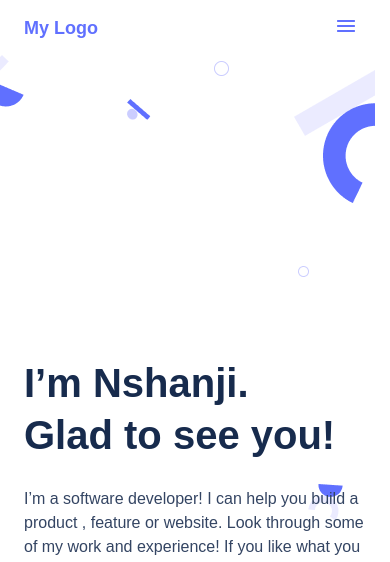
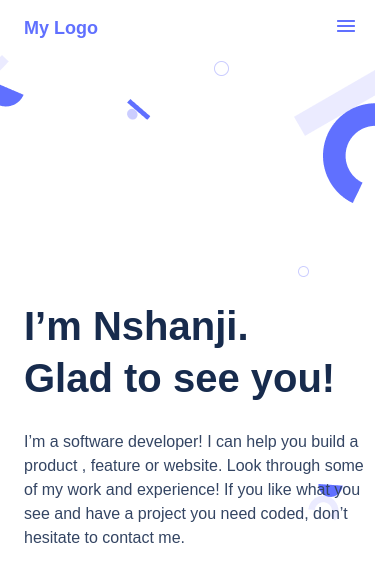
Before and after one commit to dazehinn/personal-portfolio, a website: page index.html in a window 390 px wide. Shown: the top 562 px of the page. Drawn offline with Linux system fonts and the light colour scheme.

```diff
--- a/style.css
+++ b/style.css
@@ -39,15 +39,6 @@
   justify-content: center;
   gap: 12px;
 }
-.primary-text {
-  font-family: 'Poppins', sans-serif;
-  font-style: normal;
-  font-weight: 700;
-  font-size: 40px;
-  line-height: 52px;
-  color: #172b4d;
-  padding: 50px 24px 0 24px;
-}
 
 .primary-text {
   font-family: 'Poppins', sans-serif;
@@ -57,7 +48,6 @@
   line-height: 52px;
   color: #172b4d;
   padding: 50px 24px 0 24px;
-  margin-top: 114px;
 }
 
 .content {
```
